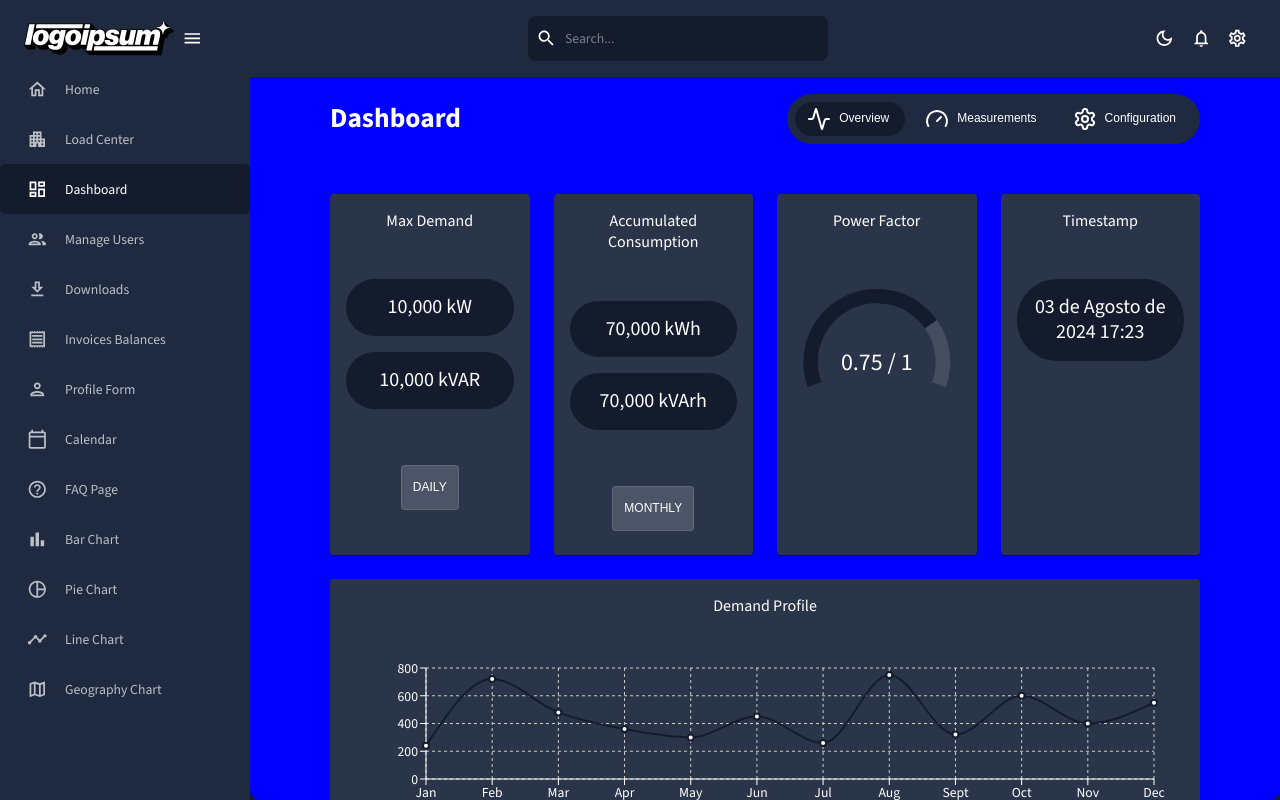
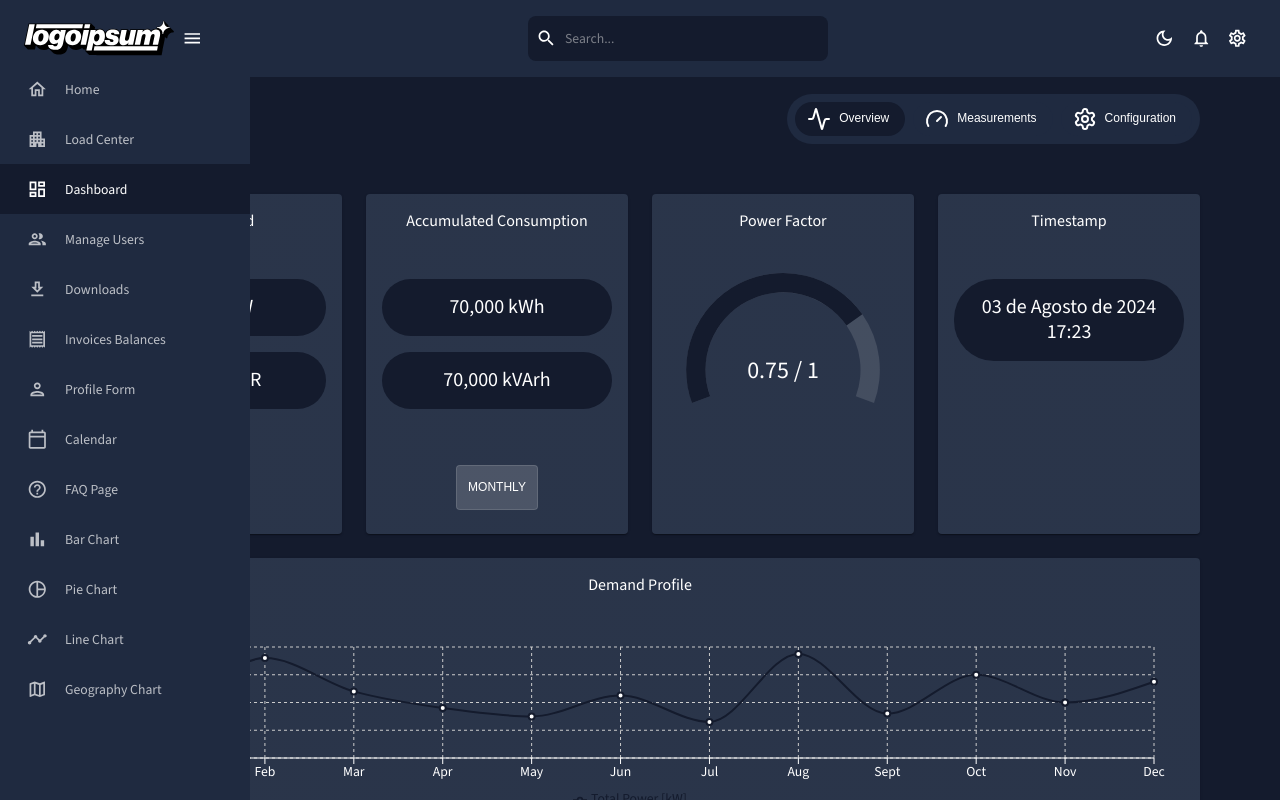
Before and after one commit to NexeliumMx/PowerTick-frontend, a React (Vite) app: page /dashboard in a window 1280 px wide. Built offline with nearby package versions, Linux system fonts and the light colour scheme.

Commit message:
remove blue background

```diff
--- a/src/components/ui/SidebarMenu.jsx
+++ b/src/components/ui/SidebarMenu.jsx
@@ -75,7 +75,6 @@ const SidebarMenu = ({ collapsed }) => {
   const getMenuItemStyles = (isSelected) => ({
     backgroundColor: isSelected ? theme.palette.background.default : "inherit",
     color: isSelected ? theme.palette.primary : theme.palette.text.secondary,
-    borderRadius: "5px",
     "&:hover": {
       backgroundColor: theme.palette.primary.dark,
       color: theme.palette.primary.contrastText,
--- a/src/layout/MainLayout.jsx
+++ b/src/layout/MainLayout.jsx
@@ -26,9 +26,8 @@ const MainLayout = () => {
         <Box
           sx={{
             flexGrow: 1,
-            backgroundColor: "blue",
+            // backgroundColor: "blue",
             height: "calc(100vh - 64px)",
-            marginLeft: collapsed ? "80px" : "250px",
             padding: "10px",
             zIndex: 0,
             borderRadius: "10px",
```
